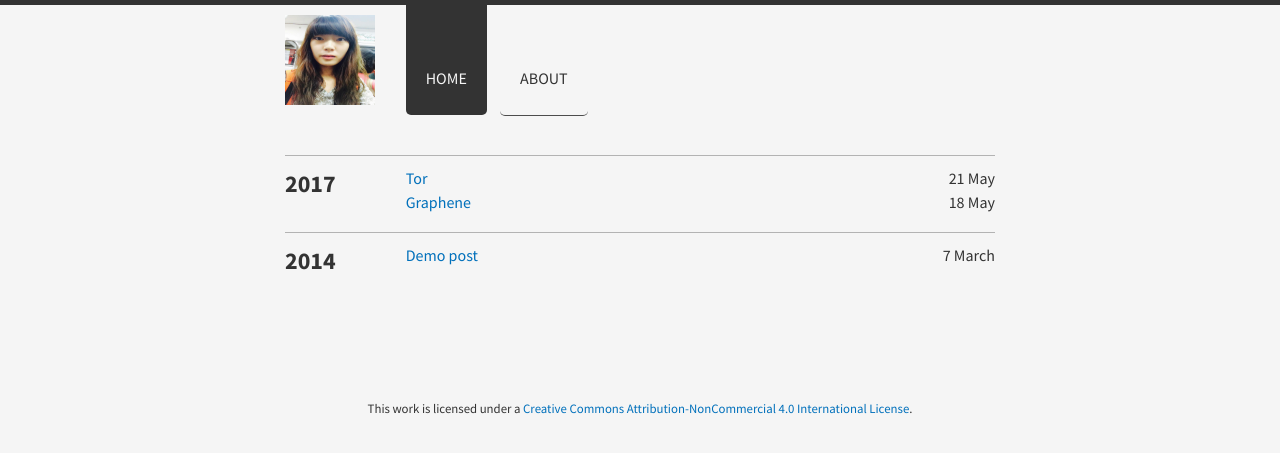
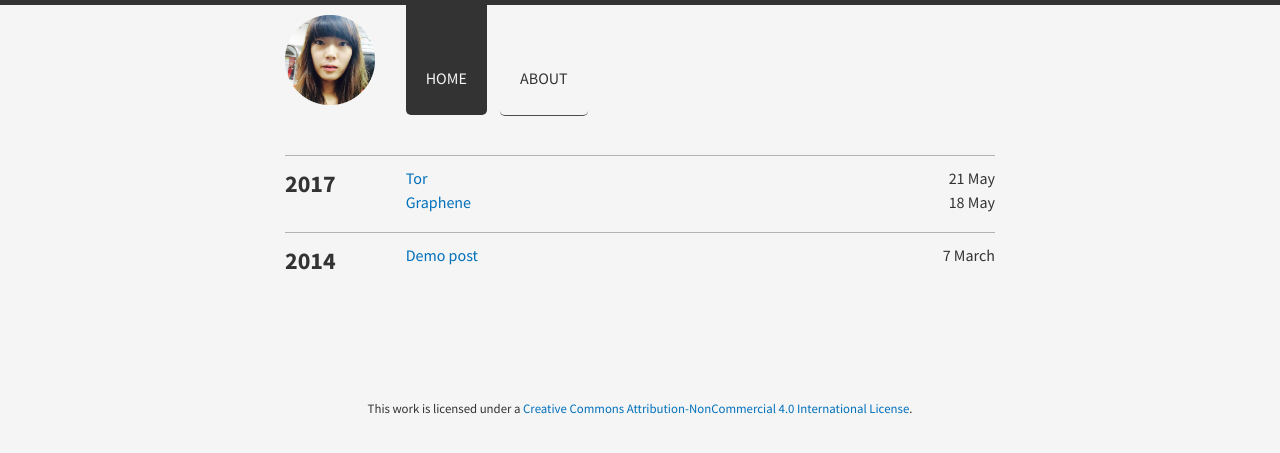
Before and after one commit to leesera/leesera.github.com, a Jekyll site: the page built from index.html, in a window 1280 px wide. Shown: the top 453 px of the page. Built offline with Jekyll 4.4.1, drawn with Linux system fonts in a browser that asks for light colours; nearby versions of some CDN libraries.

Commit message:
Change picture

```diff
--- a/_layouts/default.html
+++ b/_layouts/default.html
@@ -9,7 +9,7 @@
         <div class="col span_2 center">
           <!-- TODO: add baseurl to the logo link -->
           <a href="{{ site.url }}" id="logo" title="{{ site.title }}"
-             style="background-image: url({{site.baseurl}}/public/images/seralee.jpg);"></a>
+             style="background-image: url({{site.baseurl}}/public/images/seralee.png);"></a>
         </div>
         {% include navigation.html %}
       </header>
```
Also changed, not shown: public/images/seralee.png (added).
